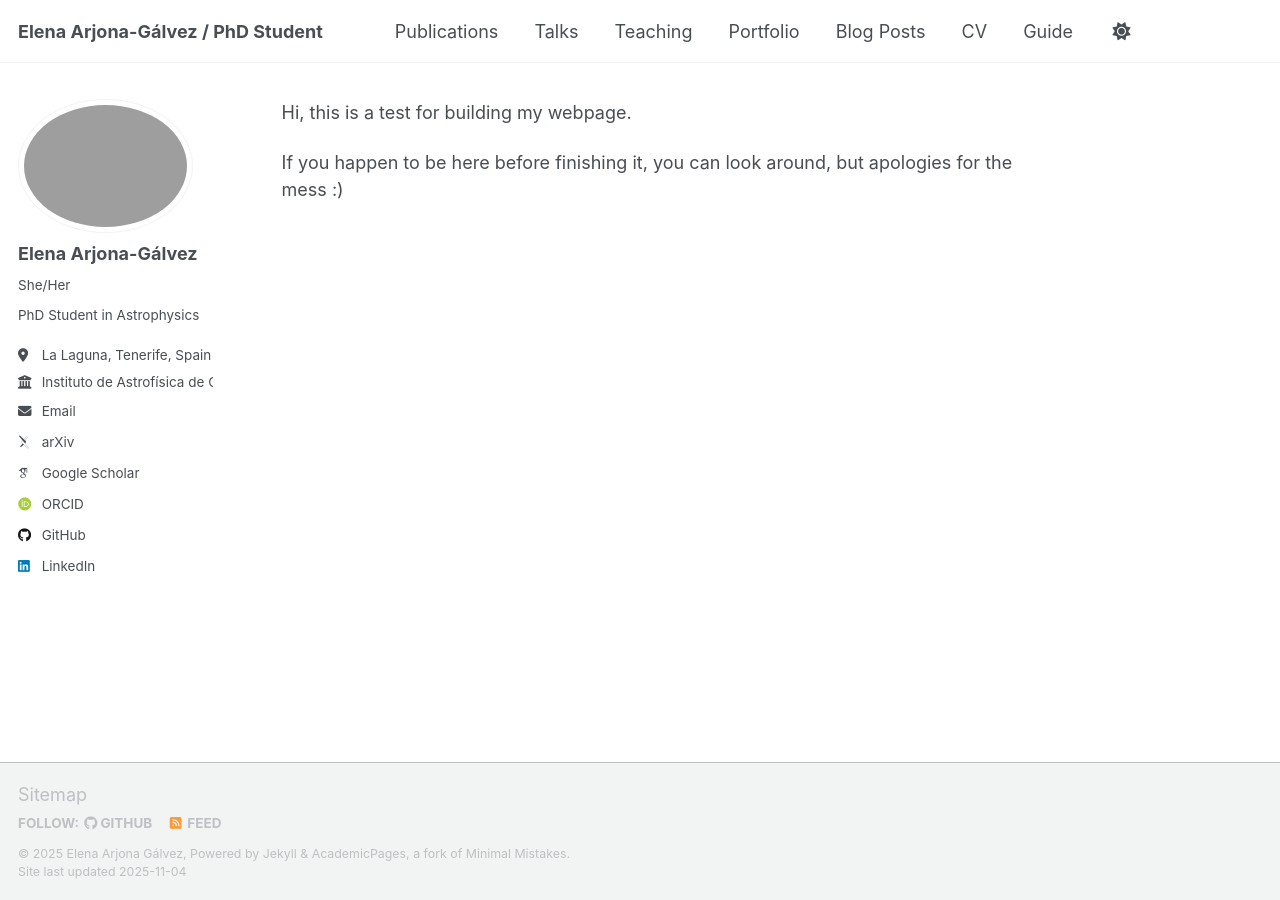
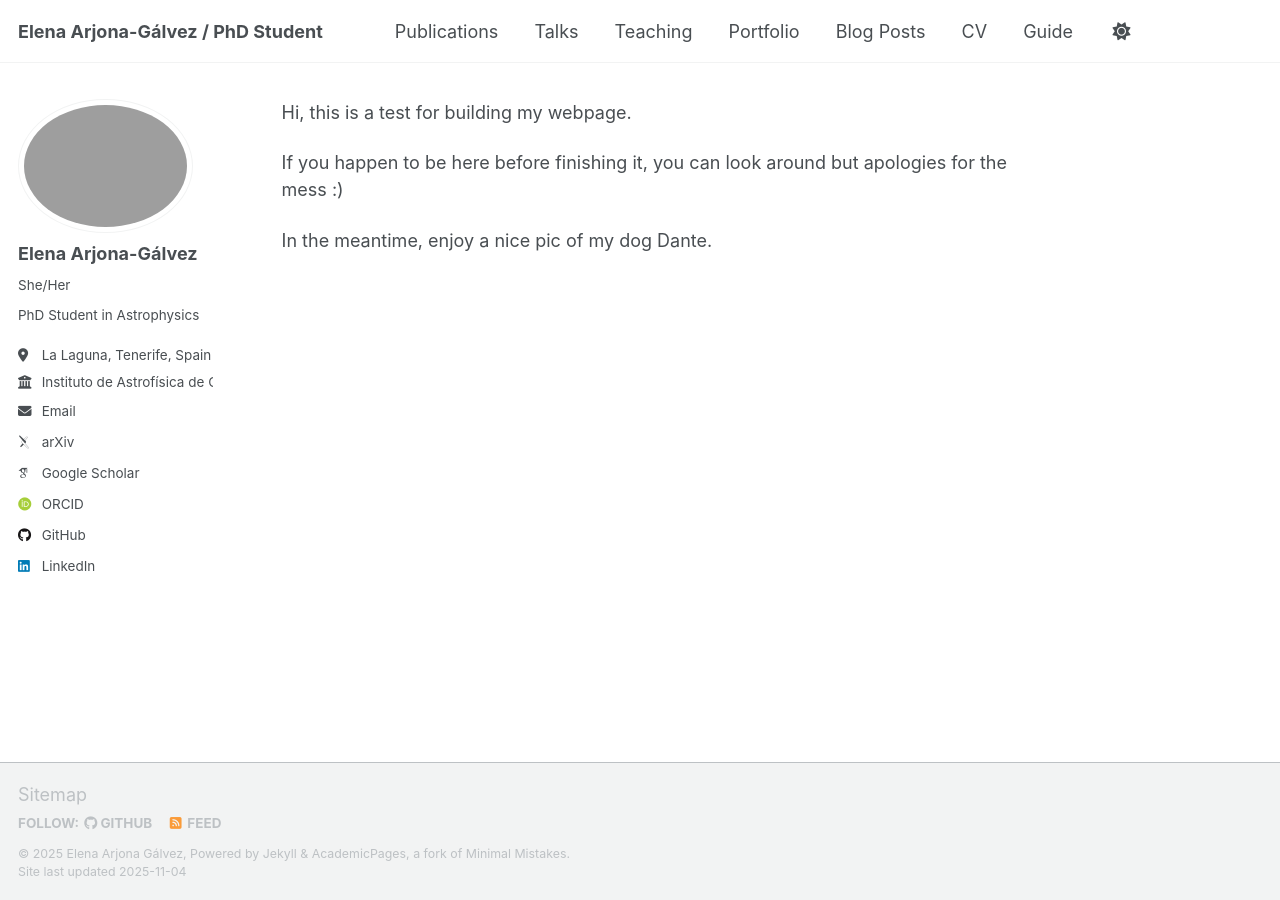
Before and after one commit to elearjgal/elearjgal.github.io, a Jekyll site: the page built from _pages/about.md, in a window 1280 px wide. Built offline with Jekyll 4.4.1, drawn with Linux system fonts in a browser that asks for light colours; some web fonts are replaced; our own code applies the rules of GitHub Pages for plain Markdown files; a script that is not in the unit is left out.

Commit message:
Update about.md

```diff
--- a/_pages/about.md
+++ b/_pages/about.md
@@ -1,3 +1,5 @@
 Hi, this is a test for building my webpage.
 
-If you happen to be here before finishing it, you can look around, but apologies for the mess :)
+If you happen to be here before finishing it, you can look around but apologies for the mess :)
+
+In the meantime, enjoy a nice pic of my dog Dante.
```
